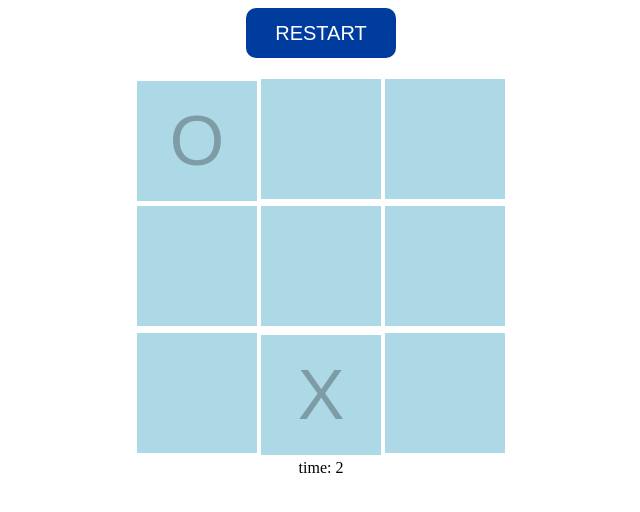
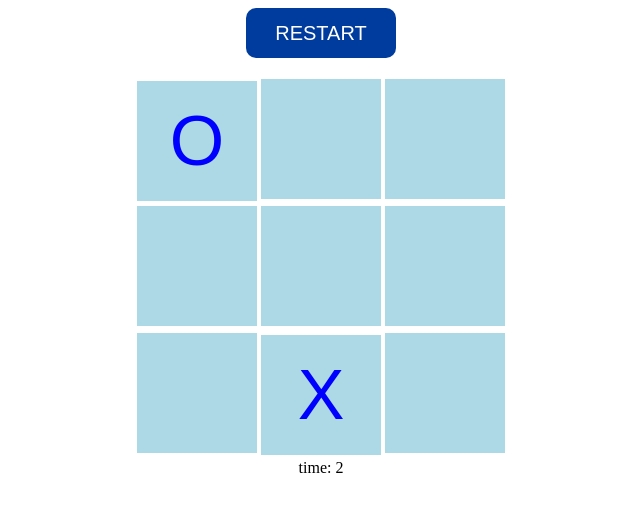
Before and after one commit to yanissohappy/Tic-tac-toe, a plain HTML site: page index.html in a window 1280 px wide. Both pictures are taken after a click on the button 516 px from the left and 139 px from the top of the page. Shown: the whole page, without its empty margins (319-959 px from the left). Drawn offline with nearby package versions, Linux system fonts and the light colour scheme.

Commit message:
Css updated

```diff
--- a/index.html
+++ b/index.html
@@ -23,6 +23,24 @@
 		border-style: none;
 		font-size: 70px;
 	}
+
+	button:hover[type=board]{
+	  border: 1px solid #0099cc;
+	  background-color: #00aacc;
+	  color: #ffffff;
+	  padding: 5px 10px;
+	}
+
+	button:disabled,
+	button[disabled]{
+		width:120px;
+		height:120px;
+		background-color: lightblue;
+		border-style: none;
+		font-size: 70px;
+		color: blue;
+	}
+
 	</style>
 
 	<script src="http://code.jquery.com/jquery-3.3.1.min.js"></script>
```
